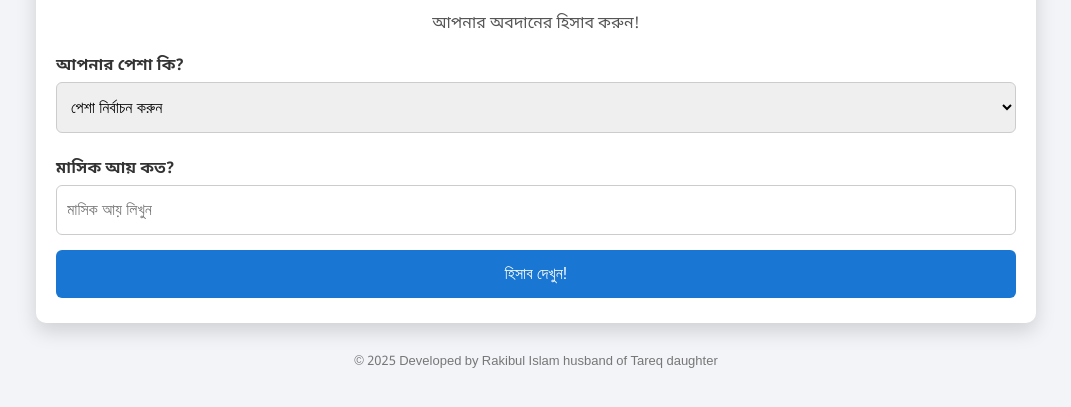
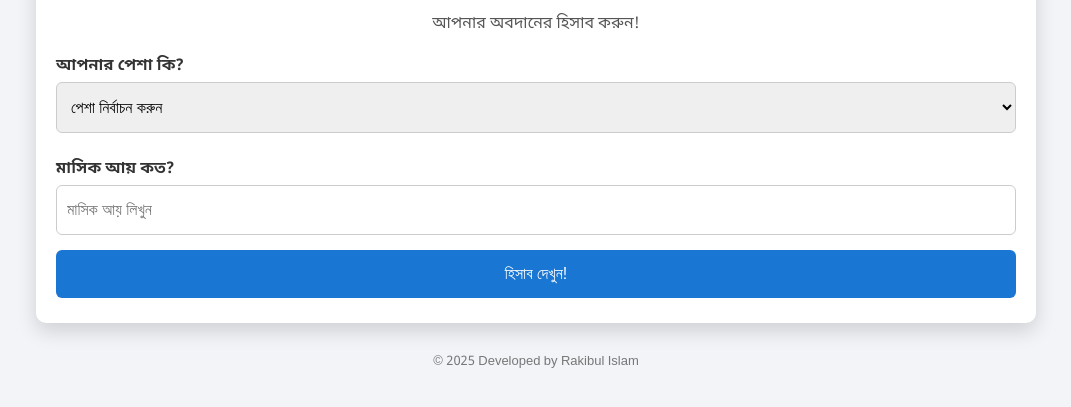
Before and after one commit to programmer-rakibul/desh-neta, a plain HTML site: page index.html in a window 1280 px wide. Shown: the part 267-674 px from the top of the page, without its empty margins (104-1175 px from the left). Drawn offline with Linux system fonts and the light colour scheme.

Commit message:
footer update

```diff
--- a/index.html
+++ b/index.html
@@ -188,7 +188,7 @@
       </div>
     </div>
 
-    <footer>© 2025 Developed by Rakibul Islam husband of Tareq daughter</footer>
+    <footer>© 2025 Developed by Rakibul Islam</footer>
 
     <script>
       function calculate() {
```
